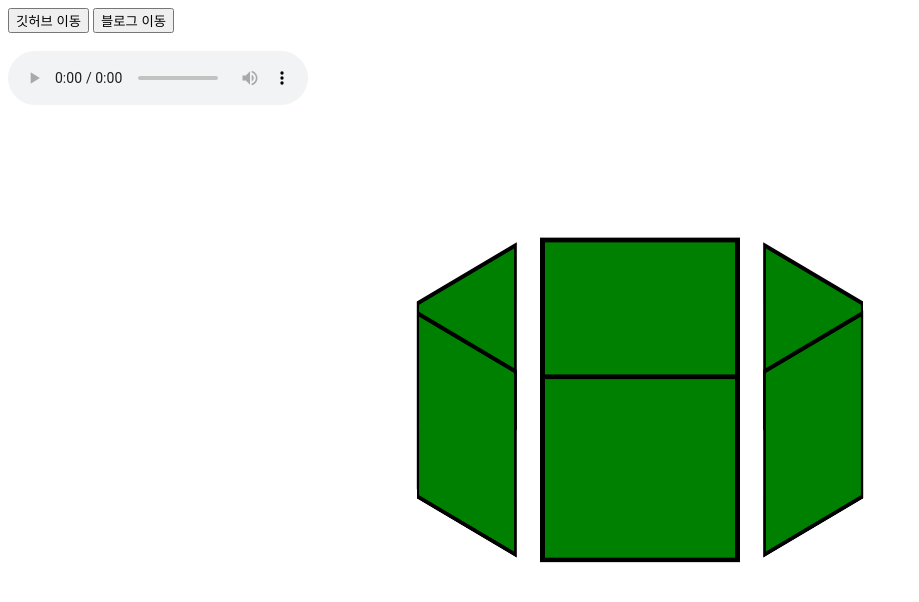
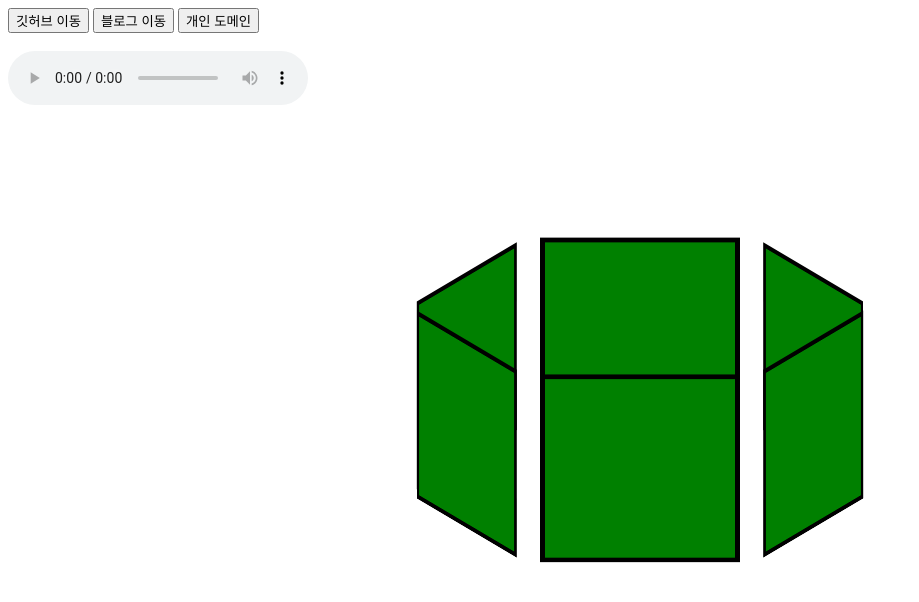
Before and after one commit to DaLae37/dalae37.github.io, a plain HTML site: page index.html in a window 1280 px wide. Shown: the whole page, without its empty margins (0-919 px from the left). Drawn offline with Linux system fonts and the light colour scheme.

Commit message:
Connecting Own Domain

```diff
--- a/index.html
+++ b/index.html
@@ -39,6 +39,7 @@
   <div>
     <button type="button" onclick="window.location.href = 'https://github.com/dalae37'">깃허브 이동</button>
     <button type="button" onclick="window.location.href = 'https://blog.naver.com/dalae37'">블로그 이동</button>
+    <button type="button" onclick="window.location.href = 'http://www.dalae37.shop'">개인 도메인</button>
   </div>
   <br/>
   <div>
```
